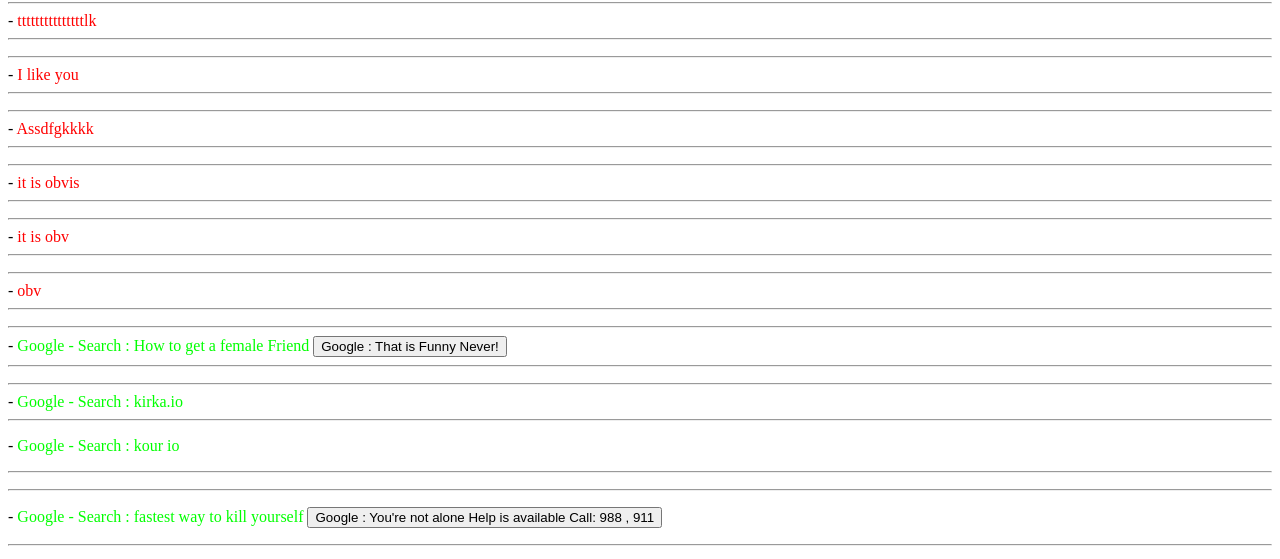
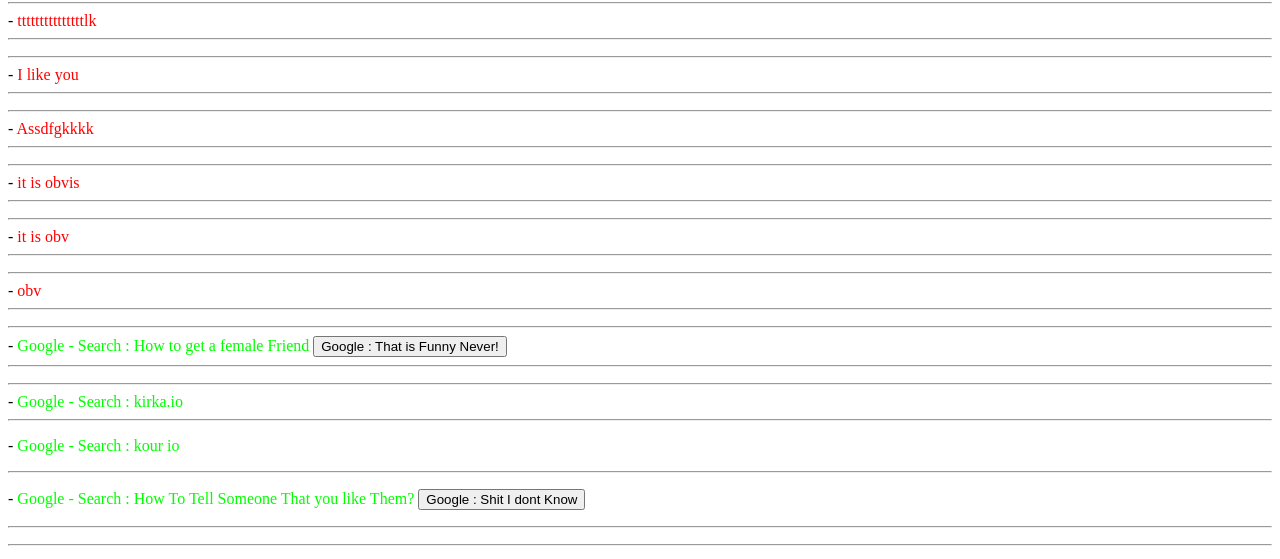
Before and after one commit to JuIcEPoopooumgood/Cps-Test, a plain HTML site: page Recorded-words-From-C:/Ttv/PC/index.html in a window 1280 px wide. Shown: the part 64-623 px from the top of the page. Drawn offline with Linux system fonts and the light colour scheme.

Commit message:
Update index.html

```diff
--- a/Recorded-words-From-C:/Ttv/PC/index.html
+++ b/Recorded-words-From-C:/Ttv/PC/index.html
@@ -38,6 +38,11 @@
   - <span style="color:#00ff00;">Google - Search : kour io</span>
   <hr>
 </p>
+<p>
+
+  - <span style="color:#00ff00;">Google - Search : How To Tell Someone That you like Them? <Button>Google : Shit I dont Know</Button></span>
+  <hr>
+</p>
 <hr>
 <p>
 
```
